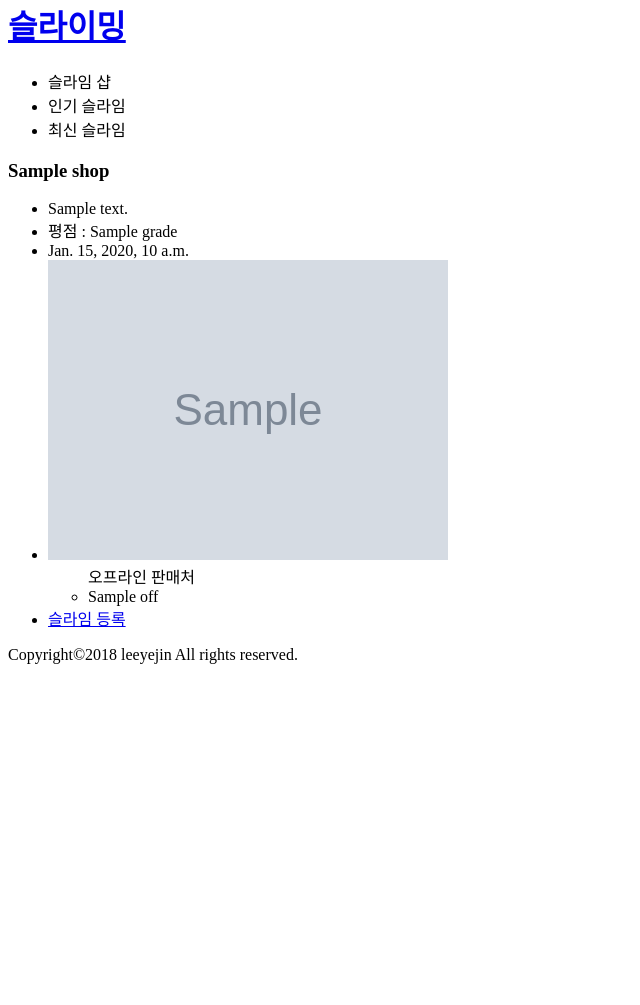
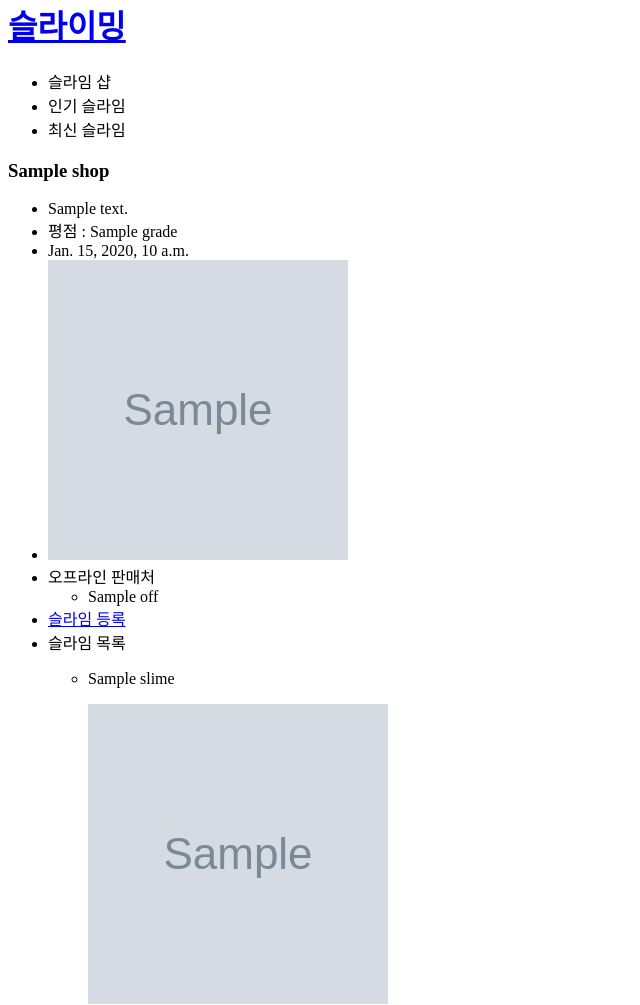
Before and after one commit to lowelllll/sliming, a Django app: template sliming/shop/templates/shop/shop_detail.html in a window 1280 px wide. Shown: the part 20-1025 px from the top of the page, without its empty margins (0-640 px from the left). Before the commit the page ends 684 px from the top, so only its background shows below. Run offline with Django 3.2, Linux system fonts and the light colour scheme; the template is opened without the code that fills it: most values are stand-ins (such as "Sample title", 1, 10 or a date in 2020); grey boxes marked "Sample" are stand-in pictures.

Commit message:
[shop] 상점 정보에 상점 슬라임 목록 노출

```diff
--- a/sliming/shop/templates/shop/shop_detail.html
+++ b/sliming/shop/templates/shop/shop_detail.html
@@ -5,12 +5,34 @@
         <li>{{ shop.description }}</li>
         <li>평점 : {{ shop.grade }}</li>
         <li>{{ shop.created_at }}</li>
-        <li><img src="{{ shop.shop_image.url }}" alt="{{ shop.name }}"></li>
-        <ul>오프라인 판매처
+        <li>
+            <img src="{{ shop.shop_image.url }}" alt="{{ shop.name }}" style="width:300px; height: 300px;">
+        </li>
+        <li>오프라인 판매처
+            <ul>
             {% for off in shop.offline.all %}
                 <li>{{ off }}</li>
             {% endfor %}
+            </ul>
+        </li>
+        <li><a href="{% url 'slime:add' %}">슬라임 등록</a></li>
+        <li>슬라임 목록
+            <ul>
+            {% for slime in shop.slime_set.all %}
+                <li>
+                    <p>{{ slime.name }}</p>
+                    <div>
+                        <img src="{{ slime.img.url }}" alt="" style="width:300px; height:300px;">
+                    </div>
+                    <div>
+                        <video style="width:300px; height:300px;" controls>
+                            <source src="{{ slime.video_link }}" type="video/mp4">
+                        </video>
+                    </div>
+                </li>
+            {% endfor %}
+
         </ul>
-        <li><a href="{% url 'slime:add' %}">슬라임 등록</a></li>
+        </li>
     </ul>
 {% endblock %}
--- a/sliming/shop/views.py
+++ b/sliming/shop/views.py
@@ -20,5 +20,5 @@ def create_shop(request):
 
 @login_required
 def detail_shop(request, shop):
-    shop = Shop.objects.get(name=shop)
+    shop = Shop.objects.prefetch_related('slime_set').get(name=shop)
     return render(request, 'shop/shop_detail.html', {'shop':shop})
```
Also changed, not shown: 1 other file.
